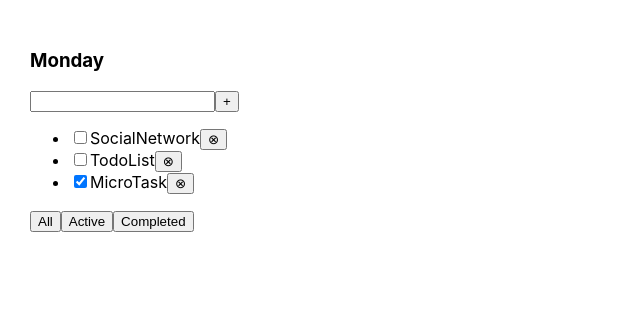
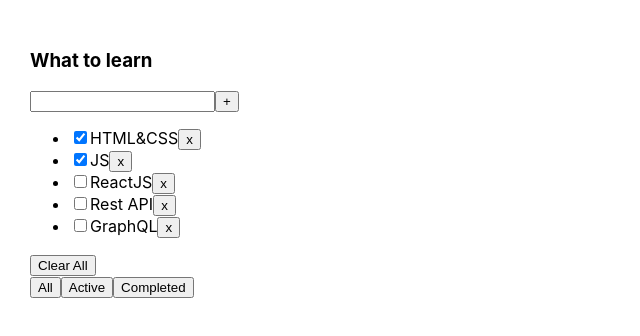
Before and after one commit to LavrishinA/todolist, a React (Create React App) app: page / in a window 1280 px wide. Shown: the top 336 px of the page, without its empty margins (0-640 px from the left). Built offline with nearby package versions, Linux system fonts and the light colour scheme.

Commit message:
feat: additional tasks for todo list is done

```diff
--- a/src/App.tsx
+++ b/src/App.tsx
@@ -1,48 +1,119 @@
 import React, {useState} from 'react';
 import './App.css';
-import TodoList, {TaskType} from "./TodoList";
-import {FilterType} from "./CommonTypes/FilterType";
-import {AdditionalTaskTodoListApp1} from "./AdditionalTasksTodoList/AdditionalTaskTodoListApp1";
+import {Todolist} from './TodoList';
 
+export type FilterValuesType = "all" | "active" | "completed";
 
+//Hi guys!
+//1. Let's create a 'DELETE ALL TASKS' button, and place it above the filter buttons
+//Clicking the button removes all tasks
+//2. Let's create a fourth filter button-if you click it, the first three tasks will be displayed
+//3. Relocate everything associated with  filters to the Todolist.tsx component. Make it work
+//
+// let [filter, setFilter] = useState<FilterValuesType>("all");
+//
+// let tasksForTodolist = tasks;
+//
+// if (filter === "active") {
+//     tasksForTodolist = tasks.filter(t => t.isDone === false);
+// }
+// if (filter === "completed") {
+//     tasksForTodolist = tasks.filter(t => t.isDone === true);
+// }
+//
+// function changeFilter(value: FilterValuesType) {
+//     setFilter(value);
+// }
 
 function App() {
-    // const days = ["Sunday", "Monday", "Tuesday", "Wednesday", "Thursday", "Friday", "Saturday"];
-    const initialState = [
-        {id: 1, title: "SocialNetwork", isDone: false},
-        {id: 2, title: "TodoList", isDone: false},
-        {id: 3, title: "MicroTask", isDone: true},
-    ]
-    const [tasks, setTasks] = useState<Array<TaskType>>(initialState);
-    const [filterValue, setFilter] = useState<FilterType>(FilterType.All)
 
-    function handleDeleteTask(id: number) {
-        setTasks(tasks.filter(task => task.id !== id))
+    let [tasks, setTasks] = useState([
+        {id: 1, title: "HTML&CSS", isDone: true},
+        {id: 2, title: "JS", isDone: true},
+        {id: 3, title: "ReactJS", isDone: false},
+        {id: 4, title: "Rest API", isDone: false},
+        {id: 5, title: "GraphQL", isDone: false},
+    ]);
+
+    function removeTask(id: number) {
+        let filteredTasks = tasks.filter(t => t.id != id);
+        setTasks(filteredTasks);
     }
 
-    function handleFilterTasks(filterValue: FilterType) {
-        setFilter(filterValue)
+    function handleClearAll() {
+        setTasks([])
     }
-    let tasksForTodoList = tasks;
-    if (filterValue === "active") {
-        tasksForTodoList = tasks.filter(task => task.isDone === false)
-    }
-    if (filterValue === "completed") {
-        tasksForTodoList = tasks.filter(task => task.isDone === true)
-    }
-
 
     return (
         <div className="App">
-            <TodoList title={"Monday"}
-                      tasks={tasksForTodoList}
-                      onDeleteTask={handleDeleteTask}
-                      onFilterTasks={handleFilterTasks}/>
+            <Todolist title="What to learn"
+                      tasks={tasks}
+                      onRemoveTask={removeTask}
+                      onClearAll={handleClearAll}
+            />
 
-            {/*<AdditionalTaskTodoListApp1/>*/}
         </div>
     );
 }
 
 export default App;
-// +WTB DRAGONSKULL куски и рецепт(key, recipe)
+
+
+//-------------------------------------------------------------------------
+
+// import React, {useState} from 'react';
+// import './App.css';
+// import {Todolist} from './Todolist';
+//
+//
+// export type FilterValuesType = "all" | "active" | "completed" | "three";
+//
+// function App() {
+//
+//     let [tasks, setTasks] = useState([
+//         {id: 1, title: "HTML&CSS", isDone: true},
+//         {id: 2, title: "JS", isDone: true},
+//         {id: 3, title: "ReactJS", isDone: false},
+//         {id: 4, title: "Rest API", isDone: false},
+//         {id: 5, title: "GraphQL", isDone: false},
+//     ]);
+//
+//     const deleteAllTasks = () => {
+//         setTasks([])
+//     }
+//
+//     function removeTask(id: number) {
+//         let filteredTasks = tasks.filter(t => t.id != id);
+//         setTasks(filteredTasks);
+//     }
+//
+//     // let [filter, setFilter] = useState<FilterValuesType>("all");
+//     //
+//     // let tasksForTodolist = tasks;
+//     //
+//     // if (filter === "active") {
+//     //     tasksForTodolist = tasks.filter(t => t.isDone === false);
+//     // }
+//     // if (filter === "completed") {
+//     //     tasksForTodolist = tasks.filter(t => t.isDone === true);
+//     // }
+//     //
+//     // function changeFilter(value: FilterValuesType) {
+//     //     setFilter(value);
+//     // }
+//
+//     return (
+//         <div className="App">
+//             <Todolist
+//                 title="What to learn"
+//                 tasks={tasks}
+//                 removeTask={removeTask}
+//                 //changeFilter={changeFilter}
+//                 deleteAllTasks={deleteAllTasks}
+//
+//             />
+//         </div>
+//     );
+// }
+//
+// export default App;
--- a/src/TodoList.tsx
+++ b/src/TodoList.tsx
@@ -1,43 +1,162 @@
-import React, {FC} from "react";
-import {FilterType} from "./CommonTypes/FilterType";
+import React, {useState} from 'react';
+import {FilterValuesType} from './App';
 
-export type TaskType = {
+type TaskType = {
     id: number
     title: string
     isDone: boolean
 }
-type TodoListPropsType = {
+
+type PropsType = {
     title: string
     tasks: Array<TaskType>
-    onDeleteTask: (id: number) => void
-    onFilterTasks:(value: FilterType) => void
+    onRemoveTask: (taskId: number) => void
+    onClearAll: () => void
 }
 
-const TodoList: FC<TodoListPropsType> = (props) => {
+export function Todolist(props: PropsType) {
+    let [filter, setFilter] = useState<FilterValuesType>("all");
 
-    return (
-        <div>
+    let filtredTask = props.tasks;
+
+    if (filter === "active") {
+        filtredTask = props.tasks.filter(t => t.isDone === false);
+    }
+    if (filter === "completed") {
+        filtredTask = props.tasks.filter(t => t.isDone === true);
+    }
+
+
+
+
+    function changeFilter(value: FilterValuesType) {
+        setFilter(value);
+    }
+
+    return <div>
         <h3>{props.title}</h3>
         <div>
             <input/>
             <button>+</button>
         </div>
         <ul>
-                {props.tasks.map(task => (
-                    <li key={task.id}>
-                        <input type="checkbox" checked={task.isDone}/>
-                        <span>{task.title}</span>
-                        <button onClick={() => props.onDeleteTask(task.id)}>&otimes;</button>
-                    </li>
-                ))}
+            {
+                filtredTask.map(t => <li key={t.id}>
+                    <input type="checkbox" checked={t.isDone}/>
+                    <span>{t.title}</span>
+                    <button onClick={ () => { props.onRemoveTask(t.id) } }>x</button>
+                </li>)
+            }
         </ul>
         <div>
-                <button onClick={() => props.onFilterTasks(FilterType.All)}>All</button>
-                <button onClick={() => props.onFilterTasks(FilterType.Active)}>Active</button>
-                <button onClick={() => props.onFilterTasks(FilterType.Completed)}>Completed</button>
+            <button onClick={props.onClearAll}>Clear All</button>
+        </div>
+        <div>
+            <button onClick={ () => {changeFilter("all") } }>
+                All
+            </button>
+            <button onClick={ () => {changeFilter("active") } }>
+                Active
+            </button>
+            <button onClick={ () => {changeFilter("completed") } }>
+                Completed
+            </button>
         </div>
     </div>
-    );
-};
+}
 
-export default TodoList;
+
+
+
+
+
+
+
+
+
+
+
+
+
+
+
+
+
+
+
+
+
+
+
+
+//------------------------------------------------------------------------------------------------
+
+// import React, {useState} from 'react';
+// import {FilterValuesType} from './App';
+//
+// type TaskType = {
+//     id: number
+//     title: string
+//     isDone: boolean
+// }
+//
+// type PropsType = {
+//     title: string
+//     tasks: Array<TaskType>
+//     removeTask: (taskId: number) => void
+//     //changeFilter: (value: FilterValuesType) => void
+//     deleteAllTasks:()=>void
+// }
+//
+// export function Todolist(props: PropsType) {
+//
+//     let [filter, setFilter] = useState<FilterValuesType>("all");
+//
+//     let tasksForTodolist = props.tasks;
+//
+//     if (filter === "three") {
+//         tasksForTodolist = props.tasks.filter(t => t.id<4);
+//     }
+//     if (filter === "active") {
+//         tasksForTodolist = props.tasks.filter(t => t.isDone === false);
+//     }
+//     if (filter === "completed") {
+//         tasksForTodolist = props.tasks.filter(t => t.isDone === true);
+//     }
+//
+//     function changeFilter(value: FilterValuesType) {
+//         setFilter(value);
+//     }
+//
+//     return <div>
+//         <h3>{props.title}</h3>
+//         <div>
+//             <input/>
+//             <button>+</button>
+//         </div>
+//         <ul>
+//             {
+//                 tasksForTodolist.map(t => <li key={t.id}>
+//                     <input type="checkbox" checked={t.isDone}/>
+//                     <span>{t.title}</span>
+//                     <button onClick={ () => { props.removeTask(t.id) } }>x</button>
+//                 </li>)
+//             }
+//         </ul>
+//         <button onClick={()=>props.deleteAllTasks()}>DELETE ALL TASKS</button>
+//         <div>
+//             <button onClick={ () => { changeFilter("three") } }>
+//                 Give me the first three
+//             </button>
+//             <button onClick={ () => { changeFilter("all") } }>
+//                 All
+//             </button>
+//             <button onClick={ () => { changeFilter("active") } }>
+//                 Active
+//             </button>
+//             <button onClick={ () => { changeFilter("completed") } }>
+//                 Completed
+//             </button>
+//         </div>
+//     </div>
+// }
```
Lines whose indentation alone changed are shown as unchanged.
